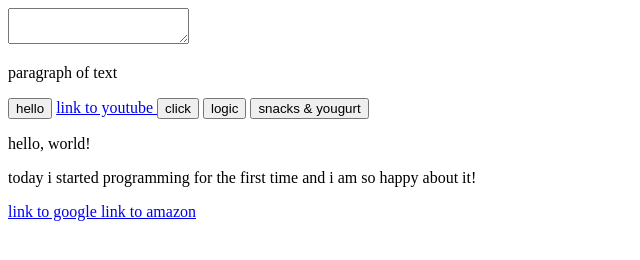
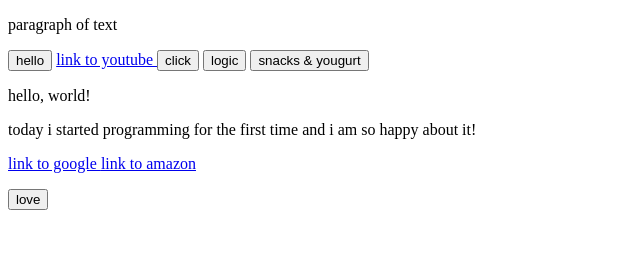
Before and after one commit to code0e/apex-tech-hub, a plain HTML site: page index.html in a window 1280 px wide. Shown: the whole page, without its empty margins (0-640 px from the left). Drawn offline with Linux system fonts and the light colour scheme.

Commit message:
index file name update

```diff
--- a/website.html
+++ b/index.html
@@ -6,7 +6,7 @@
   <title>Document</title>
 </head>
 <body>
-  <textarea name="" id=""></textarea>
+
   <p>
   paragraph of text
 </p>
@@ -47,6 +47,11 @@
   link to amazon
 </a>
 
+<p>
+<button>
+  love
+</button>
+</p>
 
 </body>
 </html>
```
